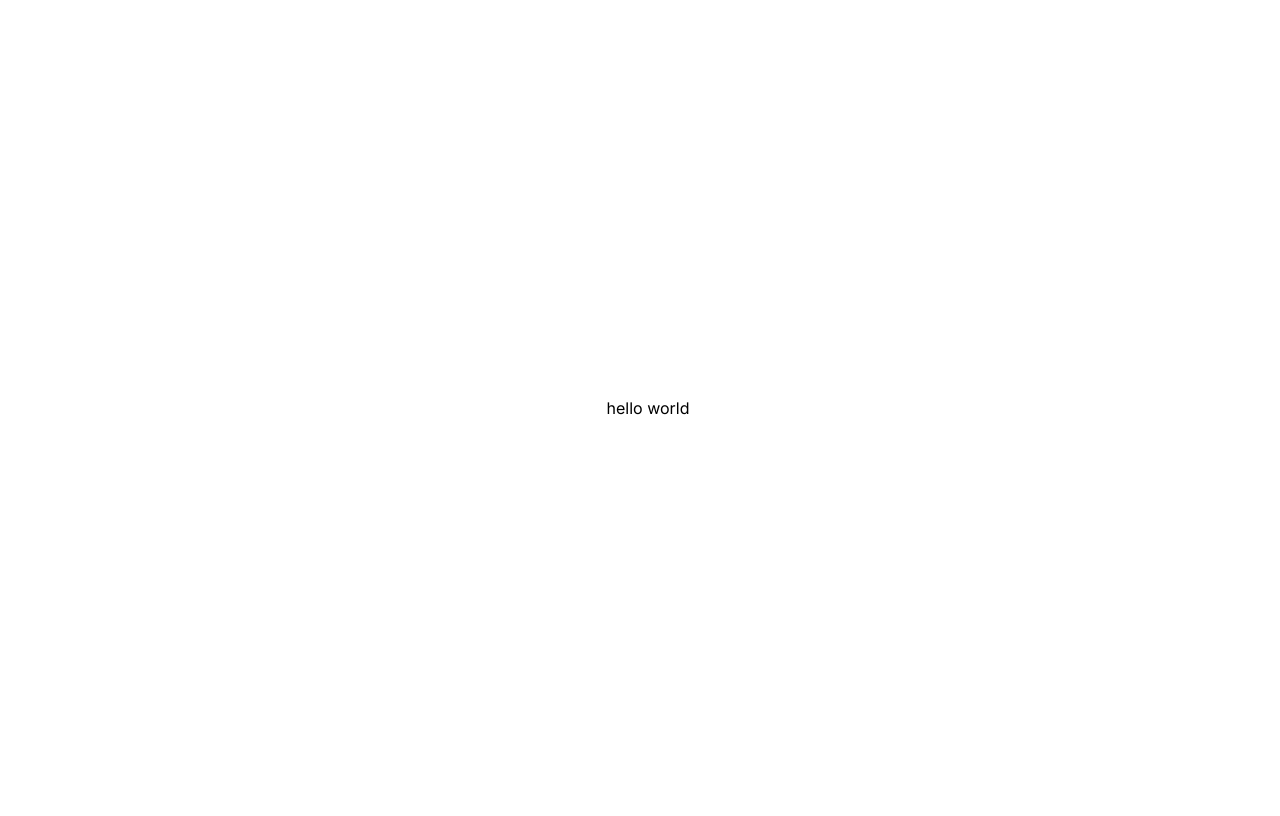
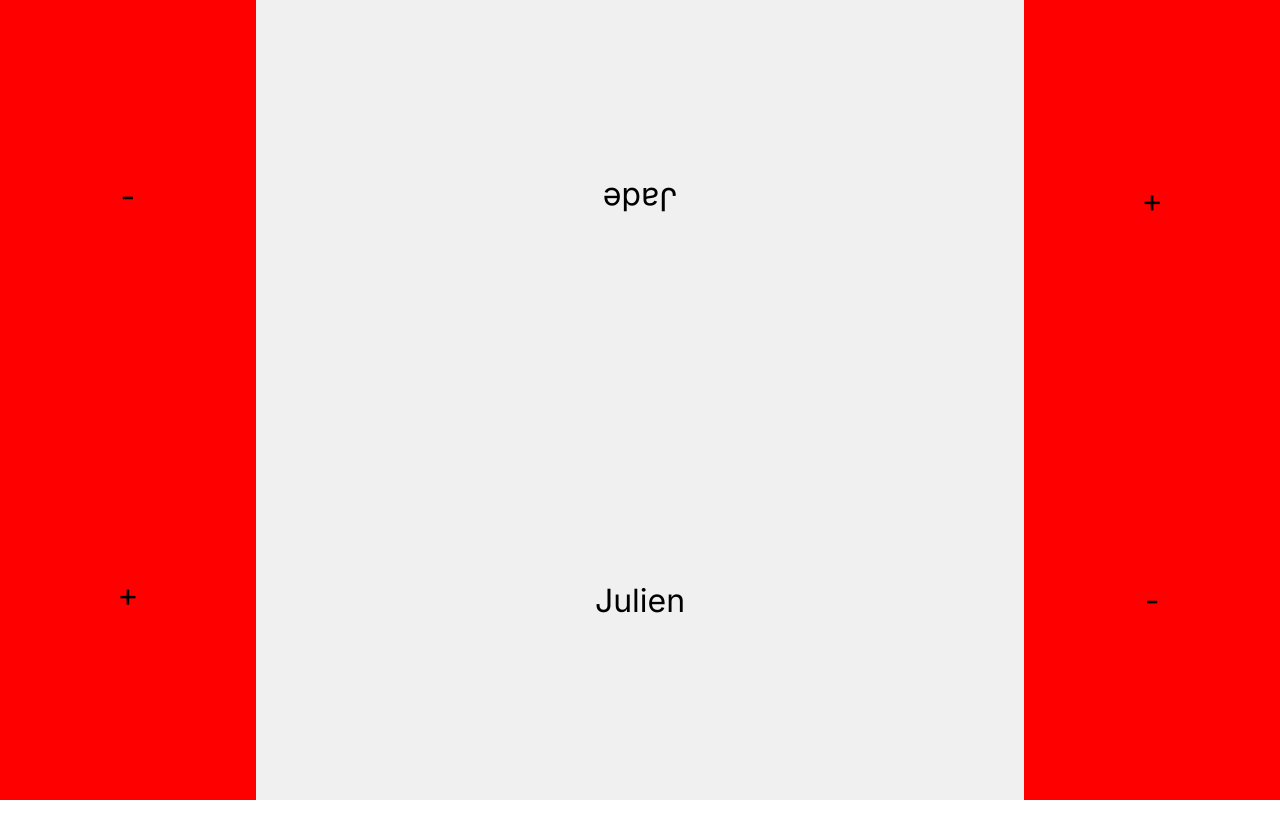
Before and after one commit to juliensnz/magic-counter, a Next.js app: page / in a window 1280 px wide. Built offline with nearby package versions, Linux system fonts and the light colour scheme.

Commit message:
add first style

```diff
--- a/src/app/layout.tsx
+++ b/src/app/layout.tsx
@@ -16,9 +16,11 @@ export default function RootLayout({
 }>) {
   return (
     <html lang="en">
-      <body className={inter.className}>
-        <StyledComponentsRegistry>{children}</StyledComponentsRegistry>
-      </body>
+      <StyledComponentsRegistry>
+        <body style={{margin: 0}} className={inter.className}>
+          {children}
+        </body>
+      </StyledComponentsRegistry>
     </html>
   );
 }
--- a/src/app/page.tsx
+++ b/src/app/page.tsx
@@ -5,13 +5,60 @@ import styled from 'styled-components';
 const Container = styled.div`
   display: flex;
   justify-content: center;
-  align-items: center;
+  flex-direction: column;
   height: 100vh;
   width: 100vw;
   overflow: hidden;
   touch-action: none;
+
+  :first-child {
+    transform: rotate(180deg);
+  }
+`;
+
+const Board = styled.div`
+  flex: 1;
+  display: flex;
+  align-items: center;
+  justify-content: center;
+  background-color: #f0f0f0;
+`;
+
+const ScoreModifier = styled.div`
+  display: flex;
+  align-items: center;
+  justify-content: center;
+  width: 20vw;
+  background-color: red;
+  height: 100%;
+  font-size: 2rem;
+
+  &:active {
+    background-color: darkred;
+  }
+`;
+
+const Score = styled.div`
+  flex: 1;
+  display: flex;
+  align-items: center;
+  justify-content: center;
+  font-size: 2rem;
 `;
 
 export default function Home() {
-  return <Container>hello world</Container>;
+  return (
+    <Container>
+      <Board>
+        <ScoreModifier>+</ScoreModifier>
+        <Score>Jade</Score>
+        <ScoreModifier>-</ScoreModifier>
+      </Board>
+      <Board>
+        <ScoreModifier>+</ScoreModifier>
+        <Score>Julien</Score>
+        <ScoreModifier>-</ScoreModifier>
+      </Board>
+    </Container>
+  );
 }
```
